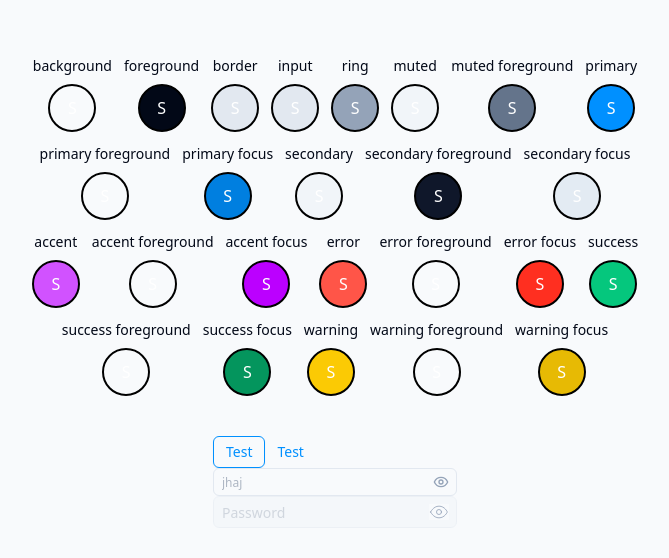
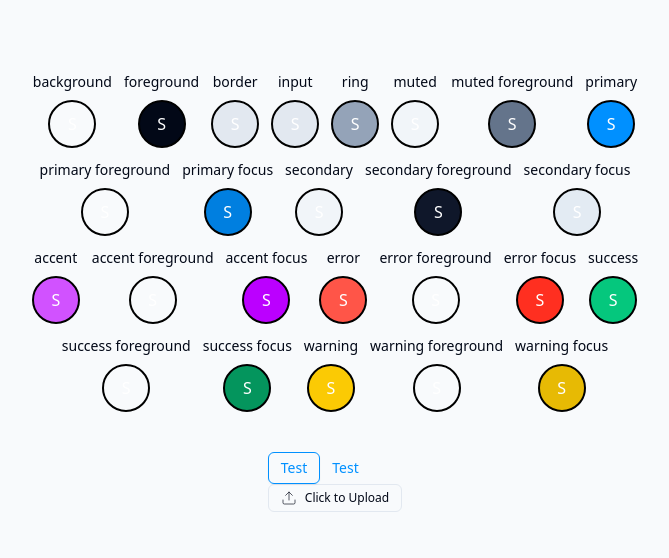
Before and after one commit to mujibur-rohman/ngemplad-ui, a Next.js app: page / in a window 1280 px wide. Shown: the part 108-666 px from the top of the page, without its empty margins (305-974 px from the left). Built offline with nearby package versions, Linux system fonts and the light colour scheme.

Commit message:
input file

```diff
--- /dev/null
+++ b/src/components/input-file/input-file.tsx
@@ -0,0 +1,61 @@
+import * as React from "react";
+import { cva, type VariantProps } from "class-variance-authority";
+import styles from "./styles.module.css";
+
+import { cn } from "@/lib/utils";
+import { Upload } from "lucide-react";
+
+const inputVariants = cva(styles["input-file-container"], {
+  variants: {
+    sizes: {
+      sm: "h-7 text-xs",
+      md: "h-8 text-sm",
+      lg: "h-10 text-md",
+    },
+  },
+  defaultVariants: {
+    sizes: "md",
+  },
+});
+
+export interface InputFileProps
+  extends React.InputHTMLAttributes<HTMLInputElement>,
+    VariantProps<typeof inputVariants> {
+  error?: boolean;
+  iconStyle?: string;
+  id?: string;
+}
+
+const InputFile = React.forwardRef<HTMLInputElement, InputFileProps>(
+  ({ className, error, sizes, id = "upload", ...props }, ref) => {
+    return (
+      <div
+        className={cn(
+          inputVariants({ sizes }),
+          {
+            "border-error focus:ring-error text-error placeholder:text-error/60":
+              error,
+          },
+          className
+        )}
+      >
+        <input
+          className={styles["input-file"]}
+          id={id}
+          ref={ref}
+          {...props}
+          type="file"
+        />
+        <label htmlFor={id} className={styles["label-file"]}>
+          <Upload className="w-4 h-4" strokeWidth={1} />
+          <span className={cn({ "text-xs": sizes === "sm" })}>
+            Click to Upload
+          </span>
+        </label>
+      </div>
+    );
+  }
+);
+InputFile.displayName = "InputFile";
+
+export { InputFile };
--- /dev/null
+++ b/src/components/input-file/styles.module.css
@@ -0,0 +1,15 @@
+.input-file-container {
+  @apply flex w-full rounded-md border border-input bg-background transition-all text-sm ring-offset-background outline-none active:ring-1 active:ring-primary active:text-primary;
+}
+
+.input-file {
+  @apply hidden;
+}
+
+.input-file:disabled + label {
+  @apply bg-muted opacity-50 cursor-not-allowed;
+}
+
+.label-file {
+  @apply w-full cursor-pointer flex justify-center items-center gap-2 px-3;
+}
--- a/src/components/ui/input-password.tsx
+++ b/src/components/ui/input-password.tsx
@@ -5,7 +5,7 @@ import { cn } from "@/lib/utils";
 import { Eye, EyeOff } from "lucide-react";
 
 const inputVariants = cva(
-  "flex w-full rounded-sm border border-input bg-background px-2 py-2 transition-all text-sm ring-offset-background file:border-0 file:bg-transparent file:text-sm file:font-medium placeholder:text-muted-foreground/50 outline-none focus:ring-1 focus:ring-ring disabled:cursor-not-allowed disabled:opacity-50 disabled:bg-muted",
+  "flex w-full rounded-sm border border-input bg-background px-2 py-2 transition-all text-sm ring-offset-background placeholder:text-muted-foreground/50 outline-none focus:ring-1 focus:ring-ring disabled:cursor-not-allowed disabled:opacity-50 disabled:bg-muted",
   {
     variants: {
       sizes: {
--- a/src/components/ui/input-text.tsx
+++ b/src/components/ui/input-text.tsx
@@ -4,7 +4,7 @@ import { cva, type VariantProps } from "class-variance-authority";
 import { cn } from "@/lib/utils";
 
 const inputVariants = cva(
-  "flex w-full rounded-sm border border-input bg-background px-2 py-2 transition-all text-sm ring-offset-background file:border-0 file:bg-transparent file:text-sm file:font-medium placeholder:text-muted-foreground/50 outline-none focus:ring-1 focus:ring-ring disabled:cursor-not-allowed disabled:opacity-50 disabled:bg-muted",
+  "flex w-full rounded-sm border border-input bg-background px-2 py-2 transition-all text-sm ring-offset-background placeholder:text-muted-foreground/50 outline-none focus:ring-1 focus:ring-ring disabled:cursor-not-allowed disabled:opacity-50 disabled:bg-muted",
   {
     variants: {
       sizes: {
--- a/src/pages/index.tsx
+++ b/src/pages/index.tsx
@@ -7,6 +7,7 @@ import {
   DialogTitle,
   DialogTrigger,
 } from "@/components/ui/dialog";
+import { InputFile } from "@/components/input-file/input-file";
 import { InputPassword } from "@/components/ui/input-password";
 import { InputText } from "@/components/ui/input-text";
 import { Eye } from "lucide-react";
@@ -136,8 +137,13 @@ export default function Home() {
         <Button variant="ghost" className="text-primary hover:bg-primary/10">
           Test
         </Button>
-        <InputText icon={<Eye />} type="file" placeholder="jhaj" sizes="sm" />
-        <InputPassword disabled placeholder="Password" icon />
+        <InputFile
+          type="file"
+          placeholder="jhaj"
+          sizes="sm"
+          onChange={(e) => console.log(e.target.files)}
+        />
+        {/* <InputPassword disabled placeholder="Password" icon /> */}
       </div>
     </div>
   );
```
